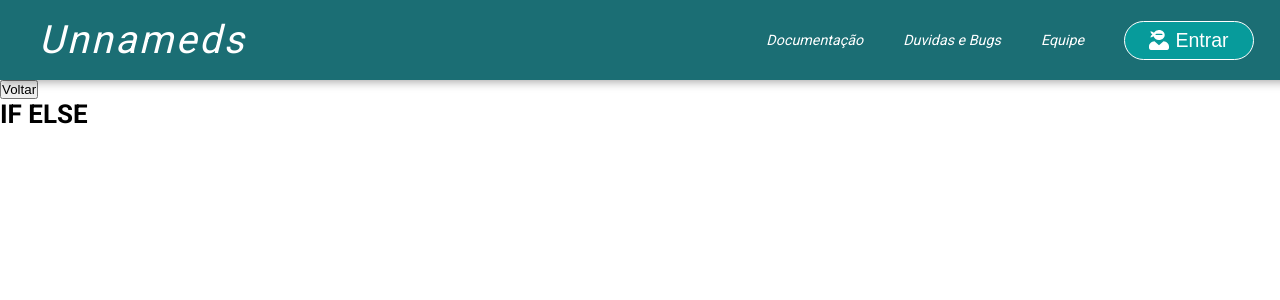
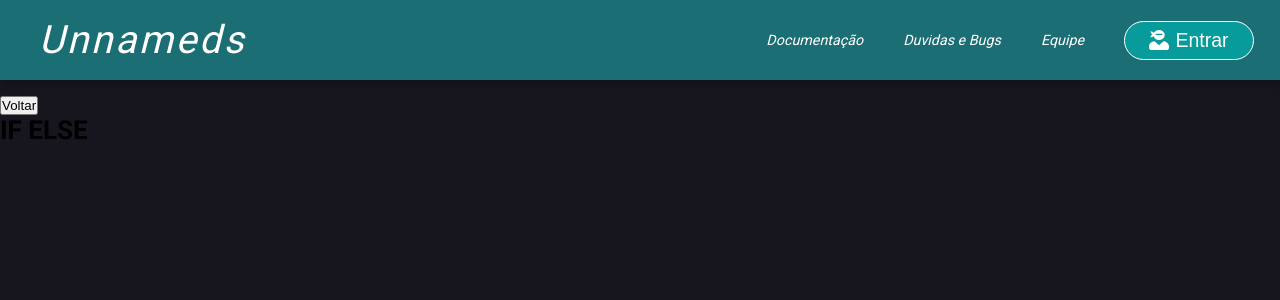
Before and after one commit to noguecisar97/comunidade, a Next.js app: page /web/javascript/ifelse in a window 1280 px wide. Shown: the top 300 px of the page. Built offline with nearby package versions, Linux system fonts and the light colour scheme.

Commit message:
feat: add transaction em cardweb

```diff
--- a/src/modules/web/components/javascript/ifelse/ifelse.tsx
+++ b/src/modules/web/components/javascript/ifelse/ifelse.tsx
@@ -1,9 +1,11 @@
 import React from 'react'
 import Router from 'next/router'
+import { Container, Contend } from './styles'
 
 export const PageIfElse = (): JSX.Element => {
   return (
-    <div>
+    <Container>
+      <Contend>
         <button
           onClick={() => {
             Router.push('/web')
@@ -12,6 +14,7 @@ export const PageIfElse = (): JSX.Element => {
           Voltar
         </button>
         <h1>IF ELSE</h1>
-    </div>
+      </Contend>
+    </Container>
   )
 }
--- /dev/null
+++ b/src/modules/web/components/javascript/ifelse/styles.ts
@@ -0,0 +1,16 @@
+import styled from 'styled-components'
+
+export const Container = styled.div`
+  min-height: calc(100vh - 80px);
+  background-color: ${(props) => props.theme.colors.third};
+
+  display: flex;
+  justify-content: center;
+`
+
+export const Contend = styled.div`
+  max-width: 1366px;
+  width: 100%;
+
+  padding-top: 1.2rem;
+`
--- a/src/pages/web/javascript/ifelse.tsx
+++ b/src/pages/web/javascript/ifelse.tsx
@@ -2,11 +2,7 @@ import React from 'react'
 import { PageIfElse } from 'modules/web/components/javascript/ifelse'
 
 const PageJSIf = (): JSX.Element => {
-  return (
-    <div>
-      <PageIfElse />
-    </div>
-  )
+  return <PageIfElse />
 }
 
 export default PageJSIf
```
Also changed, not shown: src/components/cardWeb/styles.ts (+12 -3 lines). Lines whose indentation alone changed are shown as unchanged.
